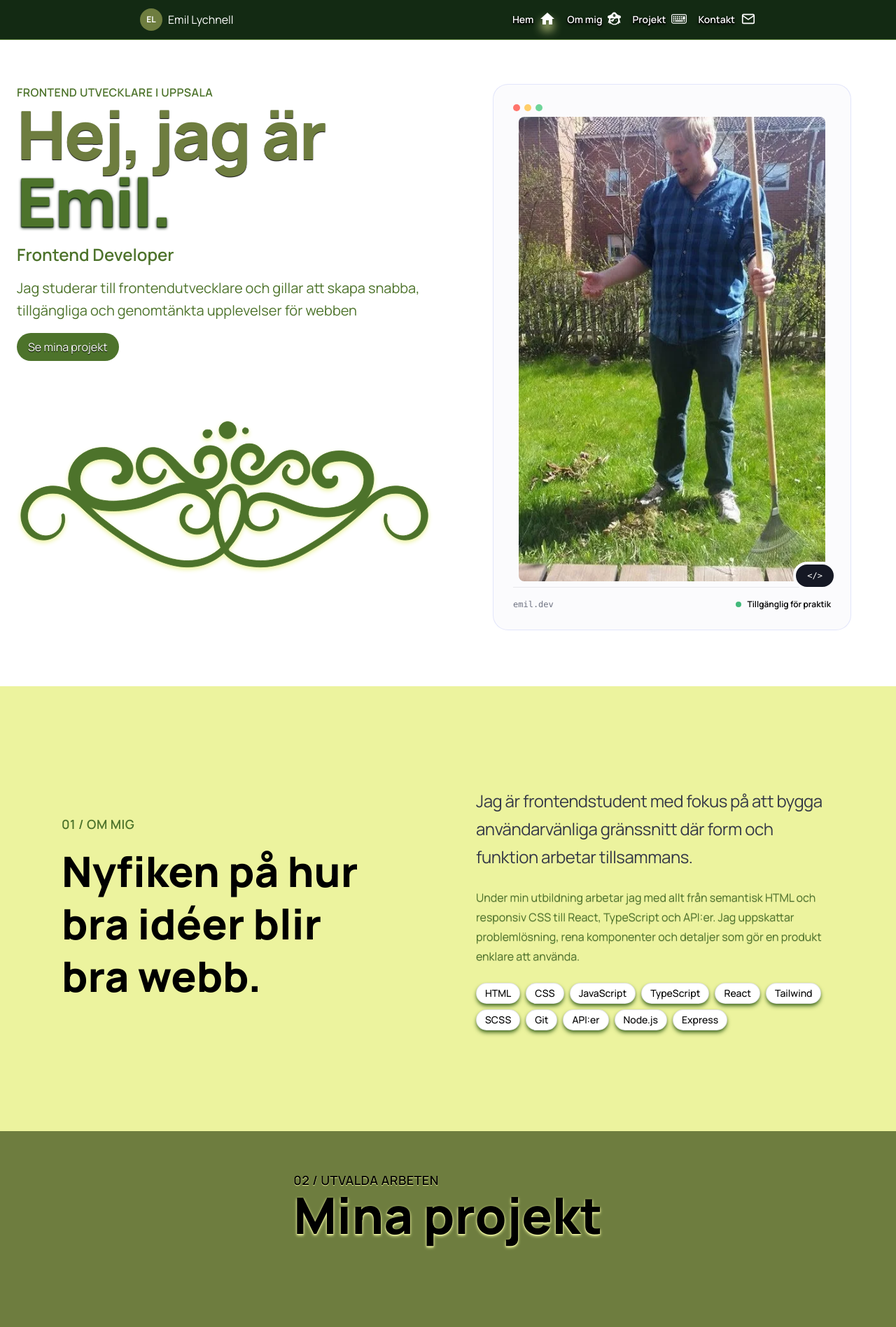
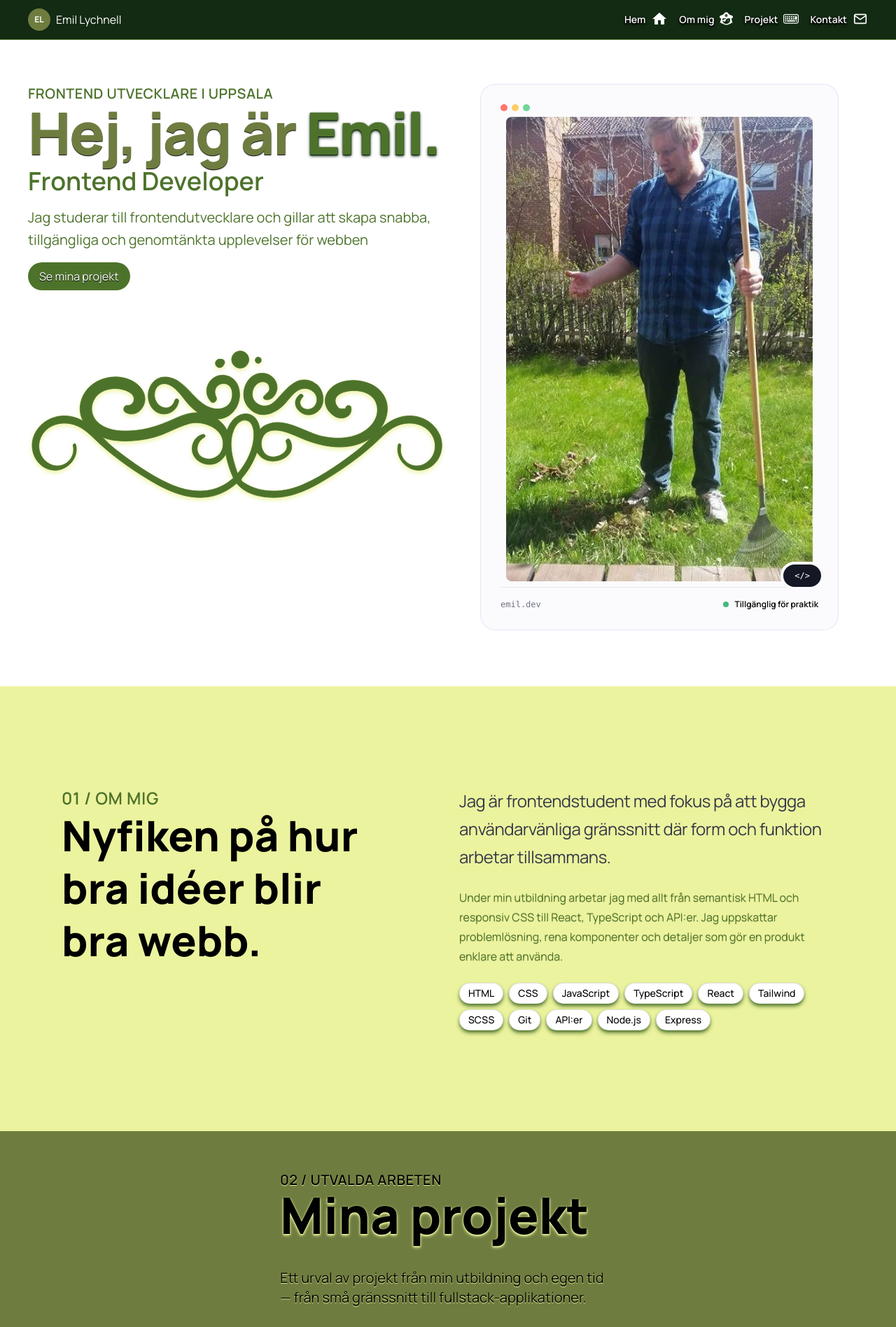
Before and after one commit to elychnell/react-portfolio, a React (Vite) app: page / in a window 1280 px wide. Shown: the top 1897 px of the page at 70% size. Built offline with nearby package versions, Linux system fonts and the light colour scheme.

Commit message:
(Desktop)xl and 2xl adaptations.

```diff
--- a/src/components/About/About.tsx
+++ b/src/components/About/About.tsx
@@ -6,9 +6,9 @@ function About() {
       className="scroll-mt-16 py-16 md:py-18 lg:py-36 bg-highlight"
       id="about"
     >
-      <div className="mx-auto flex max-w-6xl flex-col gap-4 sm:gap-8 lg:gap-12 px-6 lg:flex-row lg:items-center md:gap-6 lg:gap-20">
+      <div className="mx-auto flex max-w-6xl flex-col gap-4 sm:gap-8 px-6 lg:flex-row lg:items-start md:gap-6 lg:gap-8">
         <div className="md:flex-1">
-          <p className="text-base mb-1 sm:text-lg md:mb-4 font-semibold tracking-wide text-primary">
+          <p className="text-base mb-1 sm:text-lg md:mb-4 lg:mb-0 lg:text-xl xl:text-2xl font-semibold tracking-wide text-primary">
             01 / OM MIG
           </p>
 
--- a/src/components/Ghost/Ghost.module.css
+++ b/src/components/Ghost/Ghost.module.css
@@ -3,7 +3,7 @@
   position: absolute;
   pointer-events: none;
   overflow-anchor: none;
-  z-index: 99999999;
+  z-index: 999;
 
   width: 250px;
   height: 100px;
@@ -31,7 +31,7 @@
 .line1 {
 position: relative;
 
-text-shadow: 2px 2px 1px var(--color-dark);
+text-shadow: 2px 1px 1px var(--color-dark);
 font-size: 1.25rem;
 top: 6px;
 }
@@ -39,17 +39,20 @@ top: 6px;
 .line2 {
 position: relative;
 
-text-shadow: 2px 2px 2px var(--color-dark);
+text-shadow: 2px 1px 1px var(--color-dark);
 font-size: 1.15rem;
 left: 1px;
 top: -4px;
 }
 
+.ghostText {
+  color: var(--color-primary);
+}
+
 .date {
 position: relative;
-color: var(--color-primary);
 
-text-shadow: 2px 2px 2px var(--color-dark);
+text-shadow: 2px 1px 1px var(--color-dark);
 font-size: 0.75rem;
 left: 3px;
 top: -10px;
@@ -58,10 +61,6 @@ top: -10px;
 /* GHOST ICON COLORS */
 .background {
 fill: transparent;
-}
-
-.ghostText {
-  color: var(--color-primary);
 }
 
 .outline, .mouth, .leftEye, .rightEye {
@@ -95,7 +94,7 @@ fill: var(--color-lighter)
 .ghostAsideLight .middleHighlight,
 .ghostAsideLight .restHighlight,
 .ghostAsideLight .leftHighlight {
-  fill: var(--color-light);
+  fill: var(--color-lighter);
 }
 
 
--- a/src/components/Hero/Hero.tsx
+++ b/src/components/Hero/Hero.tsx
@@ -3,16 +3,16 @@ import Decoration from "../Decoration"
 
 function Hero() {
   return (
-    <section className="scroll-mt-24 mx-auto grid w-full max-w-[88rem] md:max-w-none grid-cols-1 items-stretch gap-8 px-4 mt-3 lg:mt-10 py-16 sm:px-6 lg:grid-cols-2 lg:gap-12 lg:py-20" id="home">
+    <section className="scroll-mt-24 mx-auto grid w-full max-w-[88rem] xl:max-w-[78rem] md:max-w-none grid-cols-1 items-stretch gap-8 px-4 mt-3 lg:mt-10 py-16 sm:px-6 lg:grid-cols-2 lg:gap-10 lg:py-20 xl:gap-2" id="home">
       <div className="w-full min-w-0 order-last lg:order-none lg:mt-0">
-        <p className="text-[1rem] sm:text-xl md:text-base font-semibold text-primary tracking-wide">FRONTEND UTVECKLARE I UPPSALA</p>
-        <h1 className="text-[2.9rem] sm:text-7xl md:text-8xl font-extrabold text-light tracking-tight text-shadow-xs text-shadow-black">Hej, jag är <span className="text-primary text-shadow-md text-shadow-dark">Emil.</span></h1>
-        <h2 className="mt-0 sm:mt-4 md:mt-3 text-xl sm:text-3xl md:text-2xl font-semibold text-primary">Frontend Developer</h2>
+        <p className="text-[1rem] sm:text-xl md:text-base lg:text-lg xl:text-xl font-semibold text-primary tracking-wide">FRONTEND UTVECKLARE I UPPSALA</p>
+        <h1 className="text-[2.9rem] sm:text-7xl md:text-8xl lg:text-[4.04rem] xl:text-[5.2137rem] font-extrabold text-light tracking-tight text-shadow-xs text-shadow-black">Hej, jag är <span className="text-primary text-shadow-md text-shadow-dark">Emil.</span></h1>
+        <h2 className="mt-0 sm:mt-4 md:mt-3 lg:mt-2 text-xl sm:text-3xl md:text-2xl lg:text-3xl xl:text-4xl font-semibold text-primary">Frontend Developer</h2>
         <p className="mt-1 md:mt-4 max-w-xl text-base leading-7 sm:text-xl sm:leading-8 text-primary">Jag studerar till frontendutvecklare och gillar att skapa snabba, tillgängliga och genomtänkta upplevelser för webben</p>
         <a href="#projects" className="mt-4 inline-block rounded-4xl bg-primary px-4 py-2 text-white text-shadow-xs text-shadow-black hover:bg-light">Se mina projekt</a>
         <Decoration type="bigthing" className="pt-8 sm:pt-20 w-full max-w-[620px] h-auto text-primary drop-shadow-md drop-shadow-highlight mx-auto lg:mx-0" />
       </div>
-      <div className="xs: mx-auto">
+      <div className="mx-auto sm:">
         <Devcard />
         </div>
       </section>
--- a/src/components/Navbar/Navbar.tsx
+++ b/src/components/Navbar/Navbar.tsx
@@ -8,7 +8,7 @@ const [isMenuOpen, setIsMenuOpen] = useState(false);
 
 
   return (
-    <header className="fixed top-0 left-0 w-full z-50 flex items-center justify-between border-b border-primary bg-dark py-3 px-4 sm:px-8 lg:px-50">
+    <header className="fixed top-0 left-0 w-full z-1000 flex items-center justify-between border-b border-primary bg-dark py-3 px-4 sm:px-8 lg:px-10">
     <div className="flex items-center gap-2 text-white">
     <span className="flex size-8 items-center justify-center rounded-full bg-light text-xs font-bold">
     EL
@@ -81,7 +81,7 @@ const [isMenuOpen, setIsMenuOpen] = useState(false);
          text-shadow-md text-shadow-black
          focus-visible:outline-none focus-visible:ring-2
          focus-visible:ring-highlight focus-visible:ring-offset-2
-         focus-visible:ring-offset-dark"><span className="mt-0.5">Hem </span><Icon className="size-6 relative -top-0.25 drop-shadow-xl drop-shadow-highlight" type="home"/></a>
+         focus-visible:ring-offset-dark"><span className="mt-0.5">Hem </span><Icon className="size-6 relative -top-0.25" type="home"/></a>
       <a href="#about" className="flex flex-row gap-2 text-white
          hover:text-highlight transition-colors duration-200
          text-shadow-md text-shadow-black
--- a/src/components/Projects/ProjectCard.tsx
+++ b/src/components/Projects/ProjectCard.tsx
@@ -75,11 +75,11 @@ const [xOffset, setXOffset] = useState(0);
       },
       }}
       className={`relative list-none w-full justify-self-center shadow-highlight shadow-2xl flex flex-col gap-2 pt-6 pb-4 pl-7 pr-8 bg-dark rounded-lg shadow-md ${
-      isExpanded ? "max-w-[285px] sm:max-w-md mb-40 mt-6 lg:max-w-3xl max-h-[1200px] min-h-[200px] sm:min-h-[600px]  lg:min-h-[900px]" : "max-w-lg min-h-[470px] sm:min-h-[500px] md:min-h-[652px] lg:min-h-[670px]"
+      isExpanded ? "max-w-[285px] sm:max-w-md mb-40 mt-6 lg:max-w-3xl max-h-[1200px] min-h-[200px] sm:min-h-[600px] lg:min-h-[900px]" : "max-w-lg min-h-[470px] sm:min-h-[500px] md:min-h-[652px] lg:min-h-[703px]"
       }`}
       >
       <div className="w-full flex gap-1 items-start">
-      <img src={project.image} alt={project.title} className="h-64 sm:h-84 lg:h-94 w-full rounded-lg border border-primary object-cover drop-shadow-md drop-shadow-primary" />
+      <img src={project.image} alt={project.title} className="h-64 sm:h-84 xl:h-94 w-full rounded-lg border border-primary object-cover drop-shadow-md drop-shadow-primary" />
       <button
       type="button"
       onClick={() => {
@@ -100,7 +100,7 @@ const [xOffset, setXOffset] = useState(0);
       </button>
       </div>
 
-      <h3 className={`text-closeWhite text-shadow-md text-shadow-black text-center font-bold ${isExpanded ? "text-md lg:text-xl" : "text-2xl"}`}>{project.title}</h3>
+      <h3 className={`text-closeWhite text-shadow-md text-shadow-black text-center font-bold ${isExpanded ? "text-base lg:text-lg xl:text-xl" : "text-2xl lg:text-[1.34rem]"}`}>{project.title}</h3>
       <p className={`text-whiteGreen text-shadow-md text-shadow-black ${isExpanded ? "text-sm" : "text-base line-clamp-4"}`}>{project.description}</p>
       <AnimatePresence initial={false}>
       {isExpanded && (
--- a/src/components/Projects/Projects.tsx
+++ b/src/components/Projects/Projects.tsx
@@ -35,19 +35,19 @@ const handleTagClick = (tag: string) => {
 
   return (
     <section className="scroll-mt-16 bg-light text-dark py-14 px-4 flex flex-col items-center justify-center w-full" id="projects">
-      <div className="flex flex-col gap-4 md:flex-row md:gap-8 lg:gap-[20em] items-between justify-center mb-4 flex-wrap">
+      <div className="flex flex-col gap-4 md:gap-5 lg:gap-6 xl:gap-8 items-between justify-center mb-4 flex-wrap">
         <div>
-        <p className="text-base sm:text-lg font-semibold text-black tracking-wide text-shadow-xs text-shadow-highlight">02 / UTVALDA ARBETEN</p>
+        <p className="text-base sm:text-lg font-semibold text-black tracking-wide text-shadow-xs text-shadow-highlight lg:text-xl">02 / UTVALDA ARBETEN</p>
         <h2 className="text-6xl sm:text-7xl font-extrabold text-black text-shadow-md text-shadow-highlight">Mina projekt</h2>
         </div>
-        <p className="text-black max-w-[24em] text-2xl md:text-xl lg:text-2xl mt-3 lg:mt-9 text-shadow-xs text-shadow-highlight">Ett urval av projekt från min utbildning och egen tid — från små gränssnitt till fullstack-applikationer.</p>
+        <p className="text-black max-w-[24em] text-xl mt-2  xl:text-xl text-shadow-xs text-shadow-highlight">Ett urval av projekt från min utbildning och egen tid — från små gränssnitt till fullstack-applikationer.</p>
       </div>
       <Decoration type="heart" className="relative top-3 mx-auto w-full max-w-[480px] h-auto text-black drop-shadow-md drop-shadow-highlight" />
       {selectedProjectId === null ? (<ProjectFilter handleTagClick={handleTagClick} handleClear={handleClear} selectedTags={selectedTags} />) : (<div className="h-6 my-4" aria-hidden="true" />)}
       <LayoutGroup>
   <motion.ul
     layout={false}
-    className={`items-start overflow-anchor-none list-none grid grid-cols-1 md:grid-cols-2 lg:grid-cols-3 gap-4 mx-auto max-w-[90em] ${
+    className={`items-start overflow-anchor-none list-none grid grid-cols-1 md:grid-cols-2 lg:grid-cols-3 gap-4 lg:gap-1 mx-auto max-w-[90em] ${
   selectedProjectId !== null ? "min-h-[1032px]" : ""
 }`}
   >
--- a/src/data/projects.ts
+++ b/src/data/projects.ts
@@ -39,8 +39,8 @@ export const projects: Project[] = [
     tags: ["TypeScript", "WebSockets", "Node.js", "Express", "PostgreSQL"],
     image: '/img/project3.webp',
     repoUrl: 'https://github.com/elychnell/keyboard-warrior',
-    liveUrl: 'Live länk kommer snart'
-    /* Render/Neon (WIP) */
+    liveUrl: ''
+    /* Live länk kommer snart på Render/Neon (WIP) */
   },
   {
   id: 5,
```
Also changed, not shown: src/components/Contact/Contact.tsx (+5 -5 lines).
